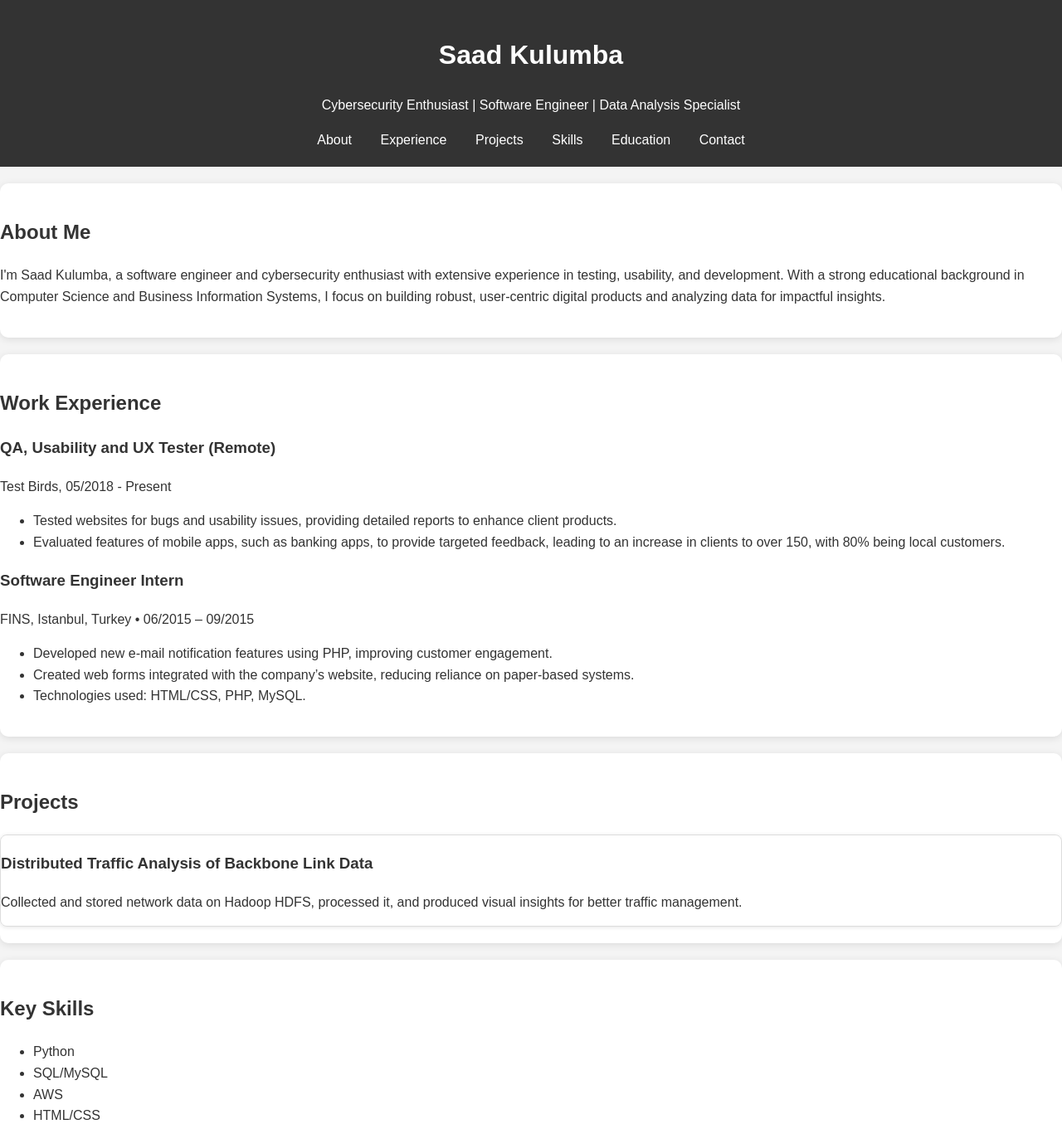
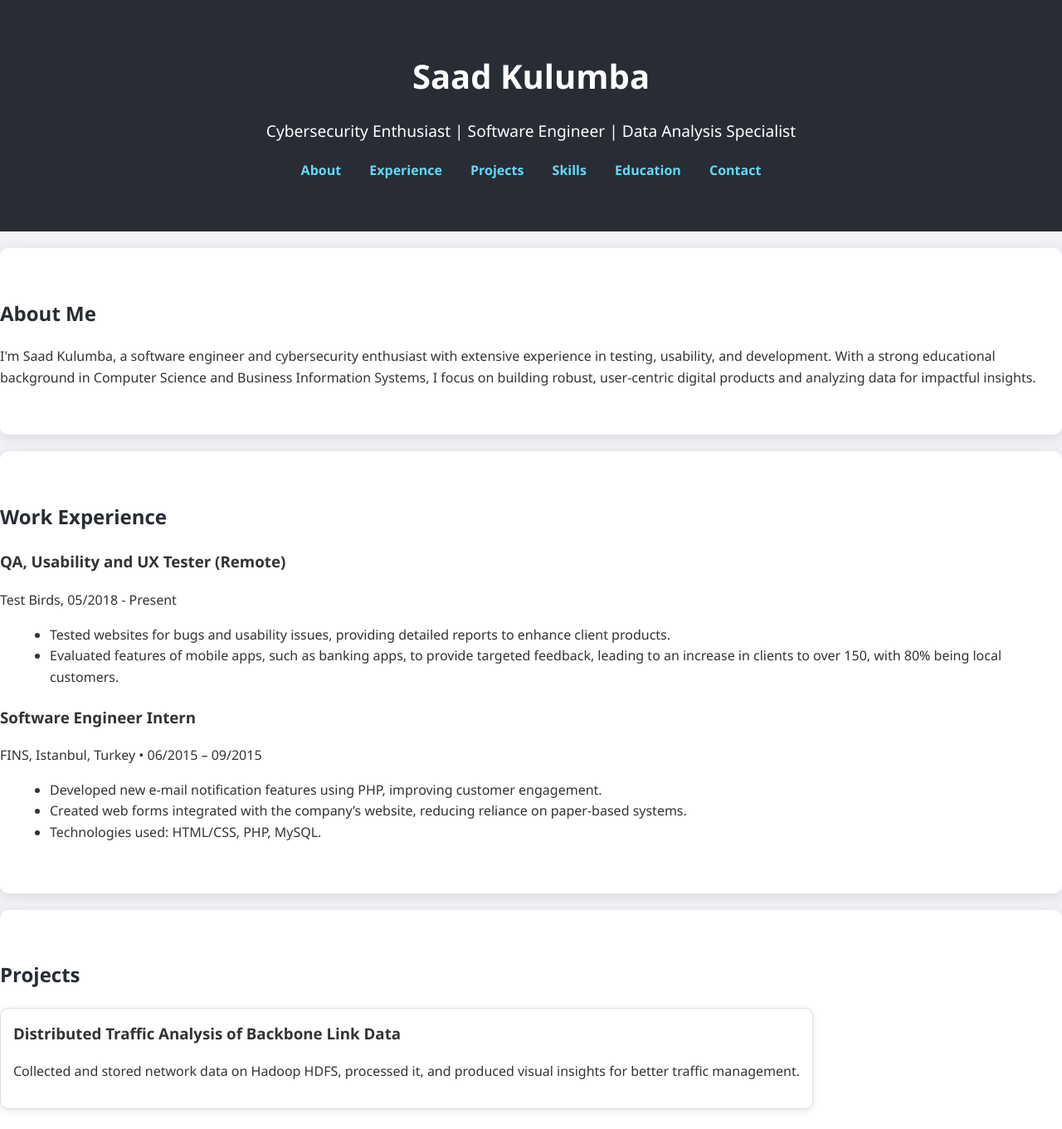
Before and after one commit to skulumba/skulumba.github.io, a plain HTML site: page index.html in a window 1280 px wide. Shown: the top 1361 px of the page at 83% size. Drawn offline with Linux system fonts and the light colour scheme.

Commit message:
Update style.css

```diff
--- a/style.css
+++ b/style.css
@@ -1,66 +1,92 @@
+/* General Styling */
 body {
-    font-family: 'Arial', sans-serif;
+    font-family: 'Segoe UI', Tahoma, Geneva, Verdana, sans-serif;
     line-height: 1.6;
     color: #333;
     margin: 0;
     padding: 0;
-    background-color: #f4f4f4;
+    background-color: #f0f2f5;
 }
 
+/* Header Styling */
 header {
-    background: #333;
+    background: #282c34;
     color: #fff;
     text-align: center;
-    padding: 20px 0;
+    padding: 40px 0;
 }
 
-.profile-pic {
-    border-radius: 50%;
-    width: 150px;
-    margin-bottom: 15px;
+header h1 {
+    margin: 0;
+    font-size: 2.5rem;
+}
+
+header p {
+    font-size: 1.2rem;
 }
 
 nav {
-    margin-top: 10px;
+    margin-top: 15px;
 }
 
 nav a {
-    color: #fff;
+    color: #61dafb;
     text-decoration: none;
     margin: 0 15px;
+    font-weight: bold;
 }
 
 nav a:hover {
     text-decoration: underline;
 }
 
+/* Container Styling */
 .container {
     max-width: 800px;
     margin: 0 auto;
-    padding: 0 20px;
+    padding: 20px;
 }
 
+/* Section Styling */
 section {
-    padding: 20px 0;
+    padding: 40px 0;
     background: #fff;
     margin: 20px 0;
     border-radius: 10px;
+    box-shadow: 0 3px 15px rgba(0, 0, 0, 0.1);
+}
+
+h2 {
+    color: #282c34;
+    margin-bottom: 20px;
+}
+
+ul {
+    list-style-type: disc;
+    margin: 10px 0 20px 20px;
+}
+
+/* Experience and Project Cards */
+.experience-item, .project-card {
+    margin-bottom: 20px;
+}
+
+.project-card {
+    border: 1px solid #ddd;
+    border-radius: 10px;
+    overflow: hidden;
     box-shadow: 0 2px 10px rgba(0, 0, 0, 0.1);
+    padding: 15px;
+}
+
+.project-card h3 {
+    margin-top: 0;
 }
 
 .project-grid {
     display: flex;
+    flex-wrap: wrap;
     gap: 20px;
-    flex-wrap: wrap;
-}
-
-.project-card {
-    flex: 1;
-    min-width: 250px;
-    border: 1px solid #ddd;
-    border-radius: 8px;
-    overflow: hidden;
-    box-shadow: 0 1px 5px rgba(0, 0, 0, 0.1);
 }
 
 .project-card img {
@@ -69,10 +95,29 @@ section {
     object-fit: cover;
 }
 
+/* Contact Section */
+section#contact ul {
+    list-style-type: none;
+    padding: 0;
+}
+
+section#contact li {
+    margin-bottom: 10px;
+}
+
+a {
+    color: #0073e6;
+}
+
+a:hover {
+    color: #005bb5;
+}
+
+/* Footer Styling */
 footer {
     text-align: center;
-    padding: 10px;
-    background: #333;
+    padding: 15px;
+    background: #282c34;
     color: #fff;
     margin-top: 20px;
 }
```
